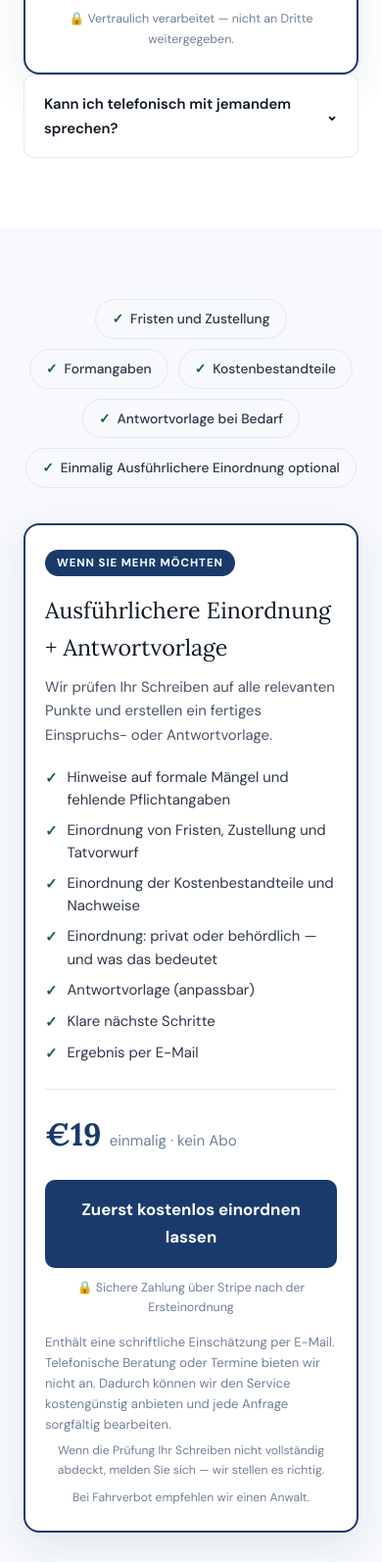
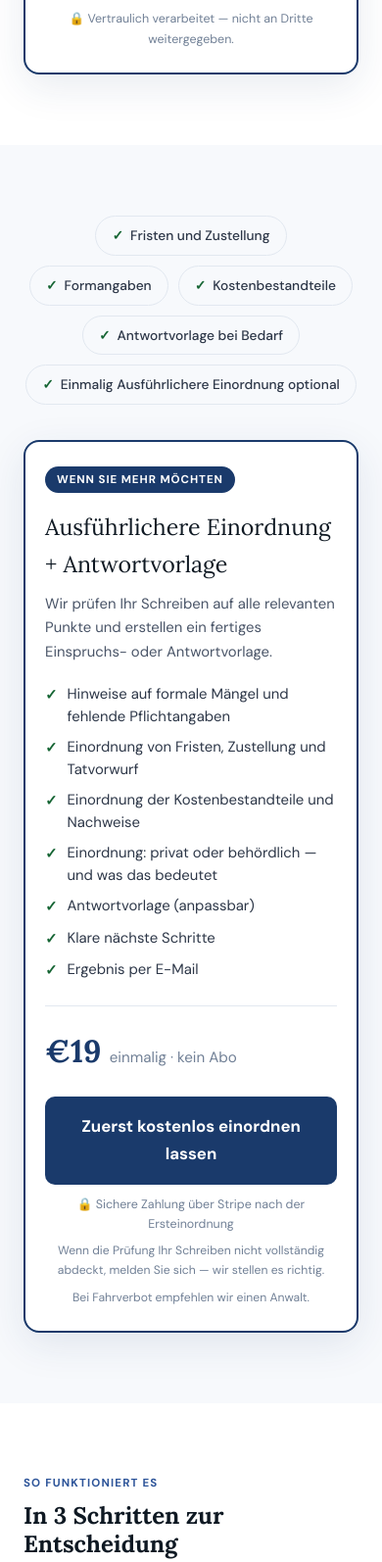
Before and after one commit to DickGroen/mussichzahlen, a website: page public/parkstrafe/index.html in a window 390 px wide. Shown: the part 1696-3290 px from the top of the page at 98% size. Drawn offline with Linux system fonts and the light colour scheme.

Commit message:
Remove phone consultation FAQ section
Removed FAQ section about phone consultations and related text to streamline content.

```diff
--- a/public/parkstrafe/index.html
+++ b/public/parkstrafe/index.html
@@ -159,16 +159,6 @@
       <div class="offer-security">&#128274; Vertraulich verarbeitet — nicht an Dritte weitergegeben.</div>
     </div>
 
-      <div class="faq-item">
-        <div class="faq-q" onclick="toggleFaq(this)">
-          Kann ich telefonisch mit jemandem sprechen?
-          <span>⌄</span>
-        </div>
-        <div class="faq-a">
-          Unser Service basiert auf der Prüfung eingereichter Unterlagen und schriftlichen Einschätzungen per E-Mail. Durch die Bearbeitung per E-Mail können wir die Kosten für unsere Kunden niedrig halten und gleichzeitig eine sorgfältige und einheitliche Prüfung gewährleisten. Bei Fragen zu Ihrer Bestellung können Sie uns selbstverständlich jederzeit per E-Mail kontaktieren.
-        </div>
-      </div>
-
     <!-- Bevestigingskaart na upload -->
     <div id="confirmation-card" style="display:none;margin-top:24px;background:#f0fdf4;border:2px solid #86efac;border-radius:16px;padding:28px 28px 24px;max-width:580px;margin-left:auto;margin-right:auto;">
       <div style="font-size:1.1rem;font-weight:700;color:#14532d;margin-bottom:10px;">&#10003; Wir haben Ihr Schreiben erhalten.</div>
@@ -213,9 +203,6 @@
       <div class="offer-price">&euro;19 <span>einmalig &middot; kein Abo</span></div>
       <a href="#free-check" class="offer-cta">Zuerst kostenlos einordnen lassen</a>
       <div class="offer-security">&#128274; Sichere Zahlung &uuml;ber Stripe nach der Ersteinordnung</div>
-
-      <p style="font-size:.82rem;color:var(--muted);line-height:1.6;margin-top:14px;">Enthält eine schriftliche Einschätzung per E-Mail. Telefonische Beratung oder Termine bieten wir nicht an. Dadurch können wir den Service kostengünstig anbieten und jede Anfrage sorgfältig bearbeiten.</p>
-
       <div class="offer-refund">Wenn die Prüfung Ihr Schreiben nicht vollständig abdeckt, melden Sie sich — wir stellen es richtig.</div>
       <div style="text-align:center;font-size:.76rem;color:var(--muted);margin-top:8px;">Bei Fahrverbot empfehlen wir einen Anwalt.</div>
     </div>
@@ -293,6 +280,7 @@
       <div class="faq-item"><div class="faq-q">Was ist der Unterschied zwischen privater Parkforderung und behördlichem Bescheid? <span class="faq-chevron">&#8964;</span></div><div class="faq-a">Ein behördlicher Bescheid kann nach Rechtskraft vollstreckt werden. Eine private Parkforderung ist ein zivilrechtlicher Anspruch — mit anderen Regeln und anderen Möglichkeiten zur Reaktion.</div></div>
       <div class="faq-item"><div class="faq-q">Muss ich zahlen, wenn ich nicht sicher bin, ob die Forderung berechtigt ist? <span class="faq-chevron">&#8964;</span></div><div class="faq-a">Nicht unbedingt. Es kann sinnvoll sein zu verstehen, ob das Schreiben formale Mängel enthält und ob Fristen und Angaben korrekt sind — bevor Sie zahlen oder reagieren.</div></div>
       <div class="faq-item"><div class="faq-q">Was passiert nach dem Hochladen? <span class="faq-chevron">&#8964;</span></div><div class="faq-a">Sie erhalten eine kostenlose Ersteinordnung per E-Mail — in der Regel bis zum nächsten Werktag bis 16:00 Uhr. Darin erfahren Sie, um welchen Schreibentyp es sich handelt und ob Punkte erkennbar sind, die vor einer Reaktion oder Zahlung relevant sein könnten. Eine ausführlichere Einordnung mit Antwortvorlage ist für 19 € optional verfügbar.</div></div>
+      <div class="faq-item"><div class="faq-q">Kann ich telefonisch mit jemandem sprechen? <span class="faq-chevron">&#8964;</span></div><div class="faq-a">Unser Service basiert auf der Prüfung eingereichter Unterlagen und schriftlichen Einschätzungen per E-Mail. Durch die Bearbeitung per E-Mail können wir die Kosten niedrig halten und gleichzeitig eine sorgfältige und einheitliche Prüfung gewährleisten.</div></div>
       <div class="faq-item"><div class="faq-q">Ist das Rechtsberatung? <span class="faq-chevron">&#8964;</span></div><div class="faq-a">Nein. MussIchZahlen.de erstellt verständliche Einordnungen und Vorlagen. Keine Rechtsberatung, keine rechtliche Vertretung. Bei Fahrverbot oder komplexen Verfahren empfehlen wir einen Anwalt.</div></div>
     </div>
   </div>
```
